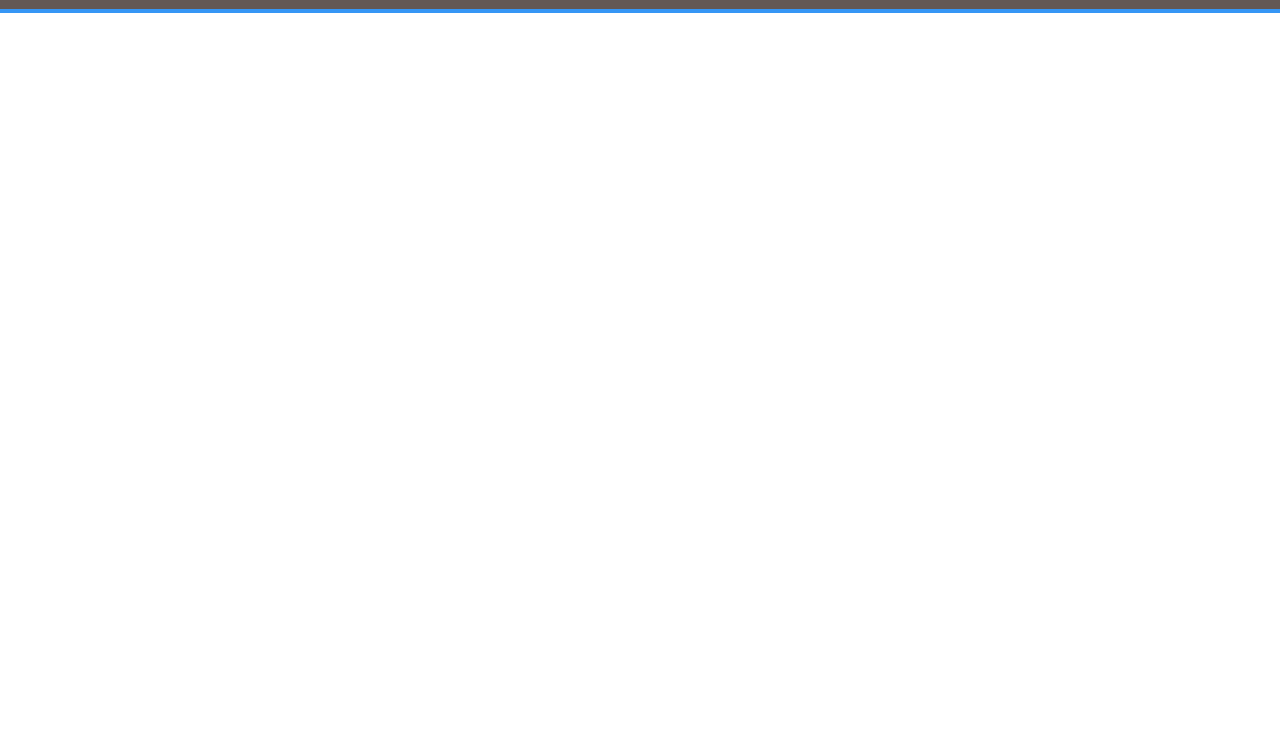
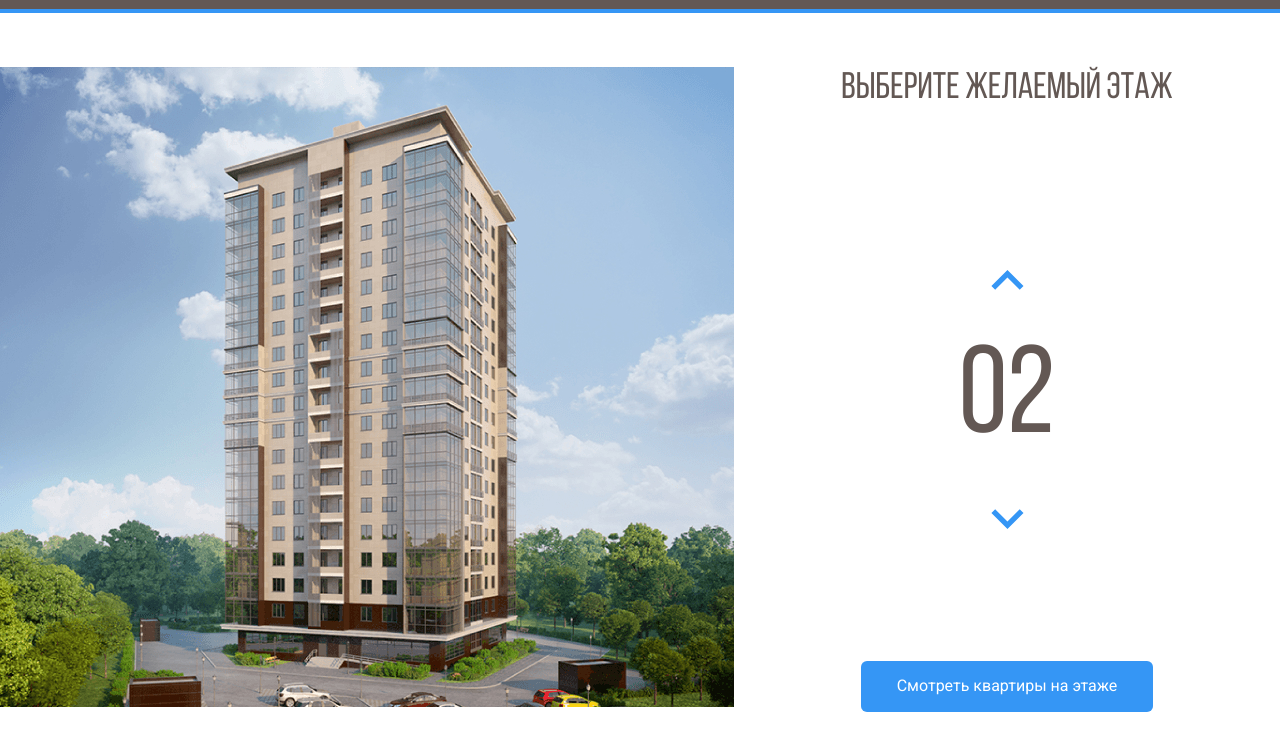
Before and after one commit to Alexey917/Melody, a plain HTML site: page index.html in a window 1280 px wide. Shown: the part 55-800 px from the top of the page. Drawn offline with Linux system fonts and the light colour scheme.

Commit message:
Add files via upload

```diff
--- a/css/style.css
+++ b/css/style.css
@@ -1,3 +1,14 @@
+@font-face {
+  font-family: 'Bebas Neue';
+  src: local('Bebas Neue Regular Regular'), local('BebasNeueRegular'),
+    url('./fonts/BebasNeueRegular.woff2') format('woff2'),
+    url('./fonts/BebasNeueRegular.woff') format('woff');
+  font-weight: normal;
+  font-style: normal;
+  font-display: swap;
+}
+
+
 * {
   box-sizing: border-box;
 }
@@ -56,3 +67,70 @@ body {
 .navbar-contacts {
   text-align: right;
 }
+
+.main {
+  max-width: 1280px;
+  margin: auto;
+  padding-top: 54px;
+  display: flex;
+}
+
+.main-info {
+  flex-grow: 1;
+  text-align: center;
+  display: flex;
+  flex-direction: column;
+  align-items: center;
+  justify-content: space-between;
+}
+
+.home-image path {
+  opacity: 0;
+  cursor: pointer;
+}
+
+.home-image path:hover  {
+  opacity: 1;
+}
+
+.counter-group {
+  display: flex;
+  flex-direction: column;
+  align-items: center;
+}
+
+.counter-button {
+  background-color: #fff;
+  border: none;
+  cursor: pointer;
+}
+
+.counter-arrow-down {
+  transform: rotateX(180deg);
+}
+
+.main-title {
+  font-family: Bebas Neue, sans-serif;
+  font-weight: normal;
+  font-size: 37px;
+  line-height: 44px;
+  color: #635854;
+  margin-top: 0;
+}
+
+.counter {
+  font-family: Bebas Neue;
+  color: #635854;
+  font-size: 124px;
+  margin-top: 35px;
+  margin-bottom: 35px;
+}
+
+.buttom-primary {
+  background: #3596F5;
+  border-radius: 6px;
+  color:#fff;
+  border: none;
+  padding: 16px 36px;
+  cursor: pointer;
+}
--- a/index.html
+++ b/index.html
@@ -41,6 +41,52 @@
       </div>
       <!-- /.navbar -->
     </header>
+
+    <main class="main">
+      <div class="main-image">
+        <svg class="home-image" width="734" height="640" viewBox="0 0 734 640" fill="none" xmlns="http://www.w3.org/2000/svg" xmlns:xlink="http://www.w3.org/1999/xlink">
+          <rect width="734" height="640" fill="url(#pattern0)"/>
+          <defs>
+          <pattern id="pattern0" patternContentUnits="objectBoundingBox" width="1" height="1">
+          <use xlink:href="#image0" transform="translate(-0.00408719) scale(0.0013624 0.0015625)"/>
+          </pattern>
+          <image id="image0" width="740" height="640" xlink:href="img/home.jpg"/>
+          </defs>
+          <path d="M222 533L442.8 541L512 527.3V549L443.5 568.7L222 557.7V533Z" fill="#3595F6" fill-opacity="0.75"/>
+          <path d="M223 532V507L443.3 510.3L513 507V527L443.7 540L223 532Z" fill="#3595F6" fill-opacity="0.75"/>
+          <path d="M223 506V481H444H513V504L445 511L223 506Z" fill="#3595F6" fill-opacity="0.75"/>
+          <path d="M223 482V457L444.3 453.3L512 460V482H444" fill="#3595F6" fill-opacity="0.75"/>
+          <path d="M223 456V430L444.5 426.7L513 437.7V459L444 452.3L223 456Z" fill="#3595F6" fill-opacity="0.75"/>
+          <path d="M222 429V405.3L443 393L514 416V437.3L443 425L222 429Z" fill="#3595F6" fill-opacity="0.75"/>
+          <path d="M222 407V382L444.2 365.7L514 394.3V415L443.7 393.3L222 407Z" fill="#3595F6" fill-opacity="0.75"/>
+          <path d="M222 382V357L444.5 336.7L514 373.3V394L442 365.3L222 382Z" fill="#3595F6" fill-opacity="0.75"/>
+          <path d="M222 356V332L445 307.3L514 351.3V373L444.7 335L222 356Z" fill="#3595F6" fill-opacity="0.75"/>
+          <path d="M222 331V307L444.5 278.3L514 329.3V350L443.7 307.7L222 331Z" fill="#3595F6" fill-opacity="0.75"/>
+          <path d="M221 307V283L443.3 250L514 309.3V329L444 278.3L221 307Z" fill="#3595F6" fill-opacity="0.75"/>
+          <path d="M222 282V258L443.2 223L513 287V308L444.3 249.7L222 282Z" fill="#3595F6" fill-opacity="0.75"/>
+          <path d="M222 258V233L444.3 195L513 265.3V286L444 222L222 258Z" fill="#3595F6" fill-opacity="0.75"/>
+          <path d="M222 232V207L442.8 163.3L513 242.3V265L444 191.7L222 232Z" fill="#3595F6" fill-opacity="0.75"/>
+          <path d="M223 208V183L443 135L513 220V243L442.3 163.7L223 208Z" fill="#3595F6" fill-opacity="0.75"/>
+          <path d="M222 183V158L441.8 106L513 198.3V221L443.3 134.7L222 183Z" fill="#3595F6" fill-opacity="0.75"/>
+          <path d="M222 158V132L444 75.3L513 177V198L443.7 106.3L222 158Z" fill="#3595F6" fill-opacity="0.75"/>
+          </svg>
+      </div>
+      <div class="main-info">
+        <h2 class="main-title">Выберите желаемый этаж</h2>
+        <div class="counter-group">
+          <button class="counter-button counter-up">
+            <img class="counter-arrow counter-arrow-up" src="img/arrow.svg" alt="arrow">
+          </button>
+          <span class="counter">02</span>
+          <button class="counter-button counter-down">
+            <img class="counter-arrow counter-arrow-down" src="img/arrow.svg" alt="arrow">
+          </button>
+        </div>
+        <button class="buttom buttom-primary">Смотреть  квартиры на этаже</button>
+      </div>
+    </main>
+    <!-- /.main -->
+
   </body>
 
 </html>
```
Also changed, not shown: css/fonts/BebasNeueRegular.woff (added), css/fonts/BebasNeueRegular.woff2 (added), img/Group 3.svg (added), img/arrow.svg (added), img/home.jpg (added).
